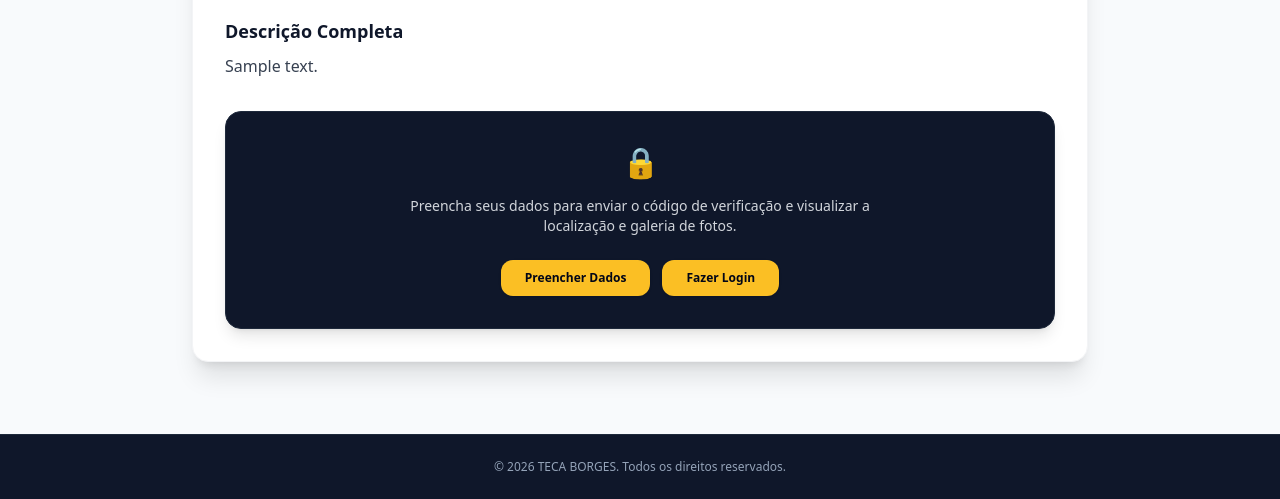
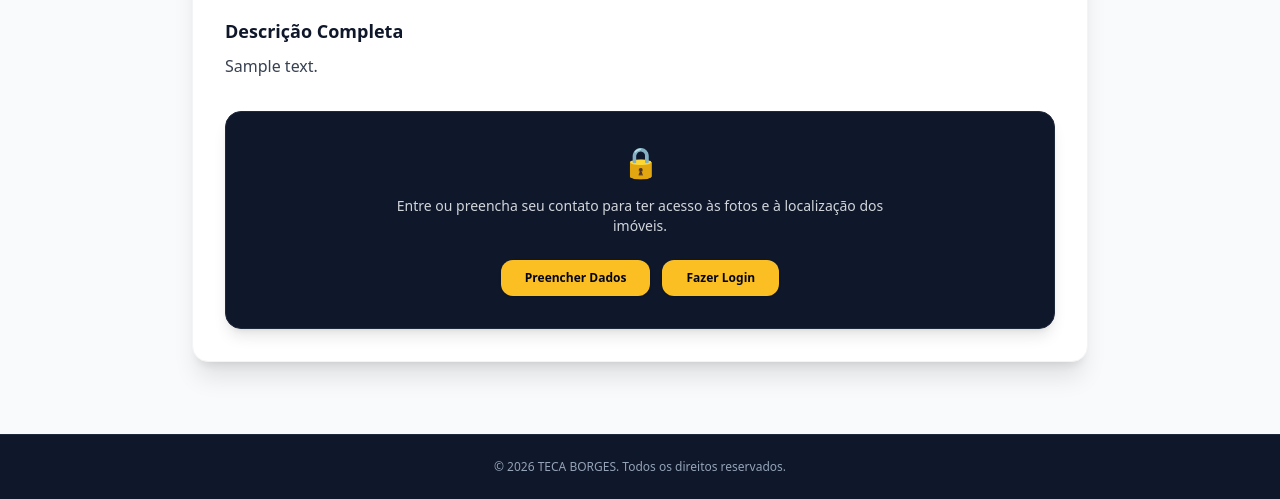
Before and after one commit to emersonandradeperfil/imobiliaria, a Flask app: page /imovel/1 in a window 1280 px wide. Shown: the part 690-1189 px from the top of the page. Run offline with Flask 3, Linux system fonts and the light colour scheme; a database or web service that is not in the repository returns one stand-in record (values such as "Sample title"); some libraries are stand-ins or nearby versions.

Commit message:
detalhes de preencher dados em detalhes imovel

```diff
--- a/templates/imovel_detalhe.html
+++ b/templates/imovel_detalhe.html
@@ -214,7 +214,7 @@
         <div class="bg-slate-900 text-white border border-slate-800 p-8 rounded-2xl shadow-lg text-center space-y-4">
             <span class="text-3xl">🔒</span>
 
-            <h3 class="text-sm text-gray-300 max-w-lg mx-auto">Preencha seus dados para enviar o código de verificação e visualizar a localização e galeria de fotos.</h3>
+            <h3 class="text-sm text-gray-300 max-w-lg mx-auto">Entre ou preencha seu contato para ter acesso às fotos e à localização dos imóveis.</h3>
 
             <div class="flex flex-wrap justify-center gap-3 pt-2">
                 <button type="button" onclick="abrirModalLead()"
@@ -235,15 +235,9 @@
 
                 <button type="button" onclick="fecharModalLead()" class="absolute top-4 right-4 text-gray-400 hover:text-slate-950 text-xl font-bold">×</button>
 
-                <div class="text-center mb-6">
-                    <span class="text-2xl">🏠</span>
-                    <h3 class="text-lg font-bold text-slate-900 mt-2">Quase lá!</h3>
-                    <p class="text-xs text-gray-500 mt-1">Preencha para recebermos seu contato e enviarmos o código de liberação.</p>
-                </div>
-
                 <form id="form-lead-imovel" onsubmit="enviarOtpImovel(event, '{{ imovel._id }}')" class="space-y-4 text-left">
                     <div>
-                        <label class="block text-xs font-semibold text-gray-700 mb-1">Seu Nome</label>
+                        <label class="block text-xs font-semibold text-gray-700 mb-1">Nome</label>
                         <input type="text" id="imovel-lead-nome" required placeholder="Digite seu nome completo"
                             class="w-full bg-gray-50 border border-gray-300 rounded-xl px-3 py-2 text-sm text-slate-900 focus:outline-none focus:ring-2 focus:ring-amber-400">
                     </div>
@@ -255,8 +249,8 @@
                     </div>
 
                     <div>
-                        <label class="block text-xs font-semibold text-gray-700 mb-1">WhatsApp / Celular</label>
-                        <input type="tel" name="telefone" required placeholder="11999999999" maxlength="11"
+                        <label class="block text-xs font-semibold text-gray-700 mb-1">Contato</label>
+                        <input type="tel" name="telefone" required placeholder="11 91234-5678" maxlength="11"
                             oninput="this.value = this.value.replace(/\D/g, '')"
                             class="w-full bg-gray-50 border border-gray-300 rounded-xl px-3 py-2 text-sm text-slate-900 focus:outline-none focus:ring-2 focus:ring-amber-400">
                     </div>
@@ -264,7 +258,7 @@
                     <div class="pt-2">
                         <button type="submit"
                             class="w-full bg-amber-400 hover:bg-amber-500 text-slate-950 font-bold py-3 rounded-xl transition text-xs shadow-md cursor-pointer">
-                            Enviar Código de Verificação
+                            Enviar
                         </button>
                     </div>
                 </form>
```
